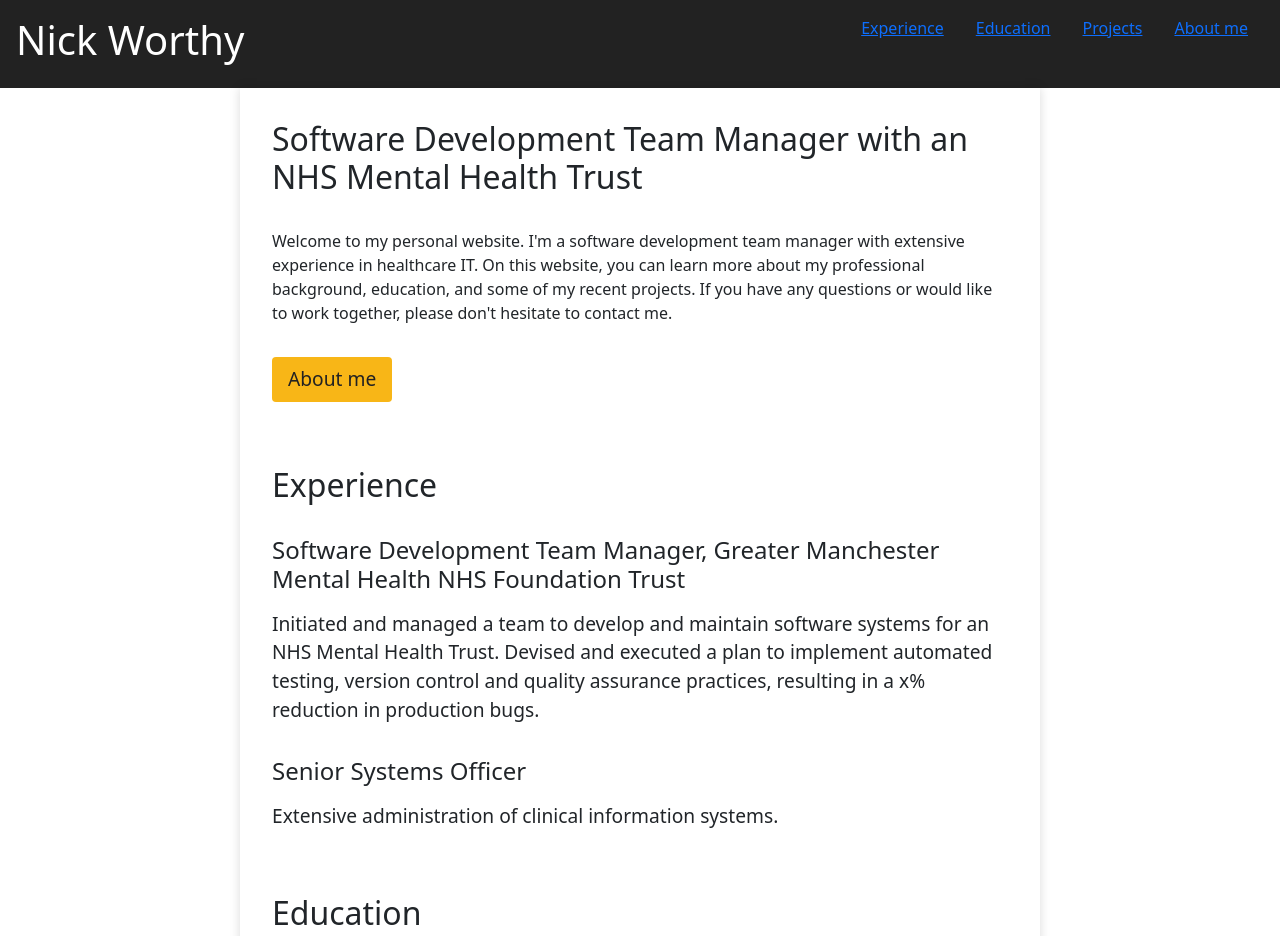
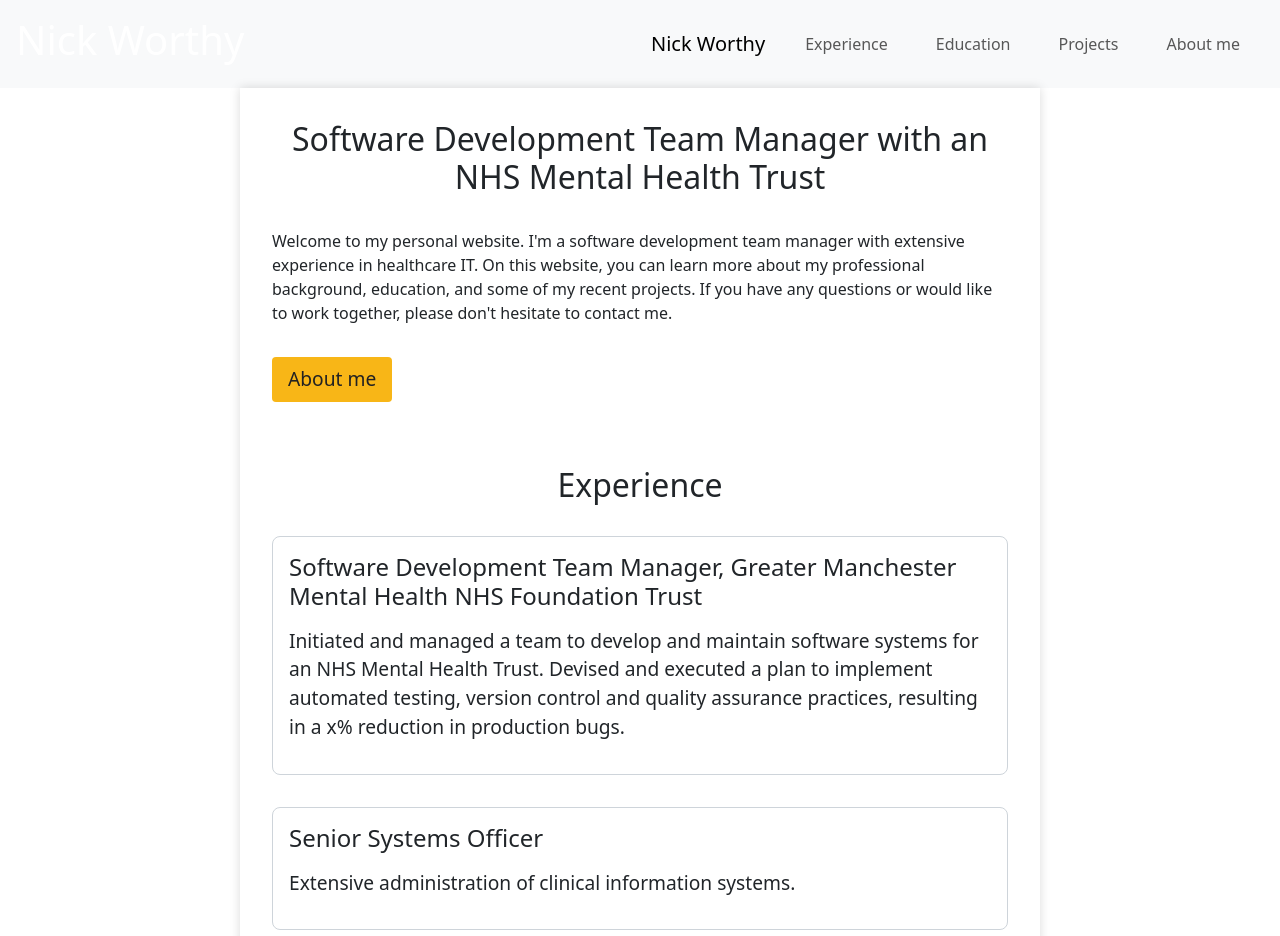
Before and after one commit to Santa668/my-website, a plain HTML site: page index.html in a window 1280 px wide. Shown: the top 936 px of the page. Drawn offline with nearby package versions, Linux system fonts and the light colour scheme.

Commit message:
css changes

```diff
--- a/index.html
+++ b/index.html
@@ -17,13 +17,27 @@
   <body>
     <header>
       <h1>Nick Worthy</h1>
-      <nav>
-        <ul>
-          <li><a href="#experience">Experience</a></li>
-          <li><a href="#education">Education</a></li>
-          <li><a href="#projects">Projects</a></li>
-          <li><a href="#about">About me</a></li>
-        </ul>
+      <nav class="navbar navbar-expand-lg navbar-light bg-light">
+        <a class="navbar-brand" href="#">Nick Worthy</a>
+        <button class="navbar-toggler" type="button" data-bs-toggle="collapse" data-bs-target="#navbarNav" aria-controls="navbarNav" aria-expanded="false" aria-label="Toggle navigation">
+          <span class="navbar-toggler-icon"></span>
+        </button>
+        <div class="collapse navbar-collapse justify-content-end" id="navbarNav">
+          <ul class="navbar-nav">
+            <li class="nav-item">
+              <a class="nav-link" href="#experience">Experience</a>
+            </li>
+            <li class="nav-item">
+              <a class="nav-link" href="#education">Education</a>
+            </li>
+            <li class="nav-item">
+              <a class="nav-link" href="#projects">Projects</a>
+            </li>
+            <li class="nav-item">
+              <a class="nav-link" href="#about">About me</a>
+            </li>
+          </ul>
+        </div>
       </nav>
     </header>
     <main>
--- a/style.css
+++ b/style.css
@@ -6,7 +6,7 @@ body {
 }
 
 header {
-    background-color: #222;
+    background-color: #f8f9fa;
     color: #fff;
     padding: 1rem;
     display: flex;
@@ -73,11 +73,15 @@ section h2 {
     font-size: 2rem;
     font-weight: normal;
     margin-bottom: 2rem;
+    text-align: center;
 }
 
-article {
-    margin-bottom: 2rem;
-}
+section article {
+    margin-top: 2rem;
+    padding: 1rem;
+    border: 1px solid #ced4da;
+    border-radius: 0.5rem;
+  }
 
 article h3 {
     font-size: 1.5rem;
@@ -94,8 +98,14 @@ article a {
     margin-top: 1rem;
 }
 
+section#projects article a {
+    font-size: 0.8rem;
+    margin-top: 0.5rem;
+    display: inline-block;
+  }
+
 footer {
-    background-color: #222;
+    background-color: #f8f9fa;
     color: #fff;
     text-align: center;
     padding: 1rem;
```
